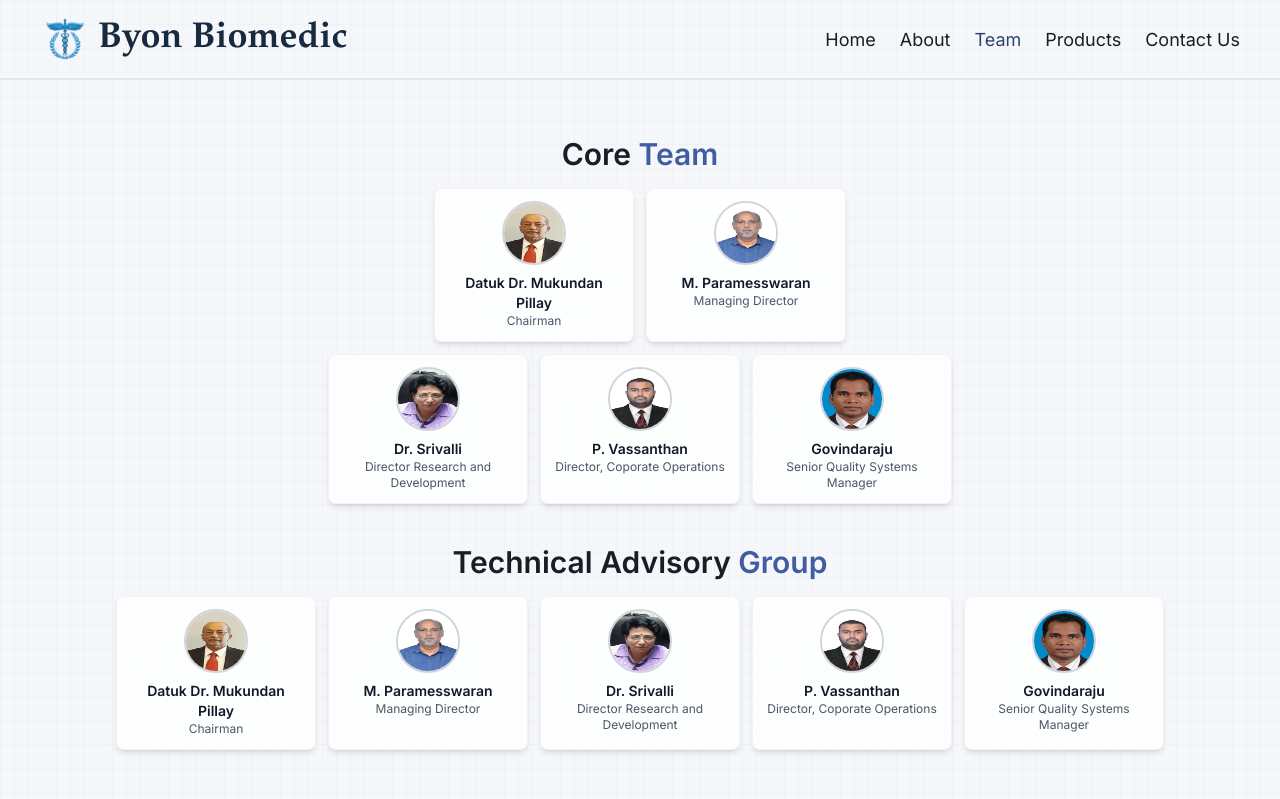
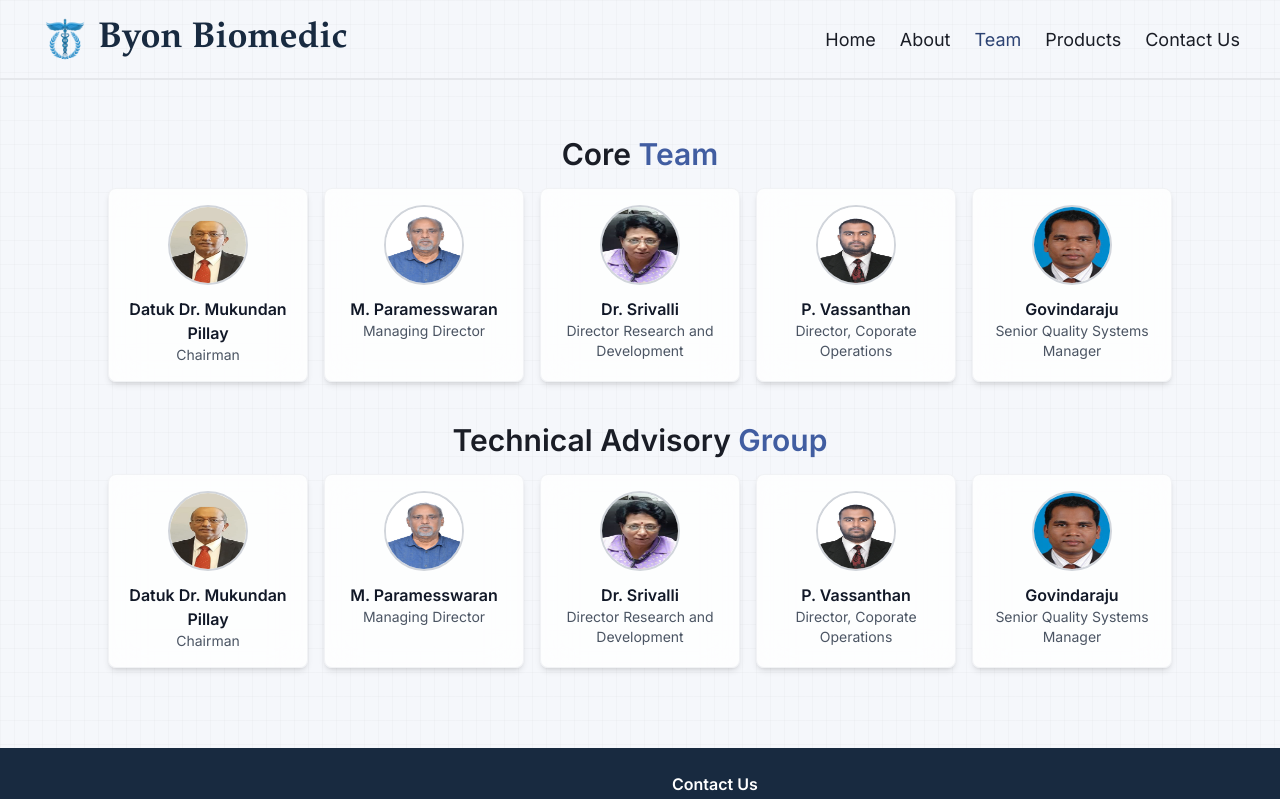
Before and after one commit to sai-ram-kaushik/byon-biomedic-website, a React (Vite) app: page /team in a window 1280 px wide. Shown: the top 799 px of the page. Built offline with nearby package versions, Linux system fonts and the light colour scheme.

Commit message:
Teamfix2

```diff
--- a/src/pages/Team.jsx
+++ b/src/pages/Team.jsx
@@ -25,53 +25,38 @@ const Team = ({ about }) => {
             </h3>
          </motion.div>
 
-         {/* 2 Members (Above) - Now Matches the Other Cards */}
-         <motion.div className="flex flex-wrap justify-center gap-3" variants={fadeIn}>
-            {teamMembers.slice(0, 2).map((member, idx) => (
+         {/* Core Team Members */}
+         <motion.div className="flex flex-wrap justify-center gap-4" variants={fadeIn}>
+            {teamMembers.slice(0, 5).map((member, idx) => (
                <motion.div
                   key={idx}
-                  className="text-center w-[200px] bg-white/80 p-3 rounded-lg shadow-md hover:shadow-lg cursor-pointer transform transition-transform duration-300 hover:-translate-y-1 border border-gray-200/50 backdrop-blur-lg flex flex-col items-center"
+                  className="text-center w-[200px] bg-white/80 p-4 rounded-lg shadow-md hover:shadow-lg cursor-pointer transform transition-transform duration-300 hover:-translate-y-1 border border-gray-200/50 backdrop-blur-lg flex flex-col items-center"
                   onClick={() => setSelectedMember(member)}
                   whileHover={{ scale: 1.05 }}>
-                  <img className="mb-2 w-16 h-16 rounded-full border-2 border-gray-300" src={member.imageUrl} alt={member.name} />
-                  <h3 className="text-sm font-semibold text-gray-900">{member.name}</h3>
-                  <p className="text-xs text-gray-600">{member.designation}</p>
+                  <img className="mb-3 w-20 h-20 rounded-full border-2 border-gray-300" src={member.imageUrl} alt={member.name} />
+                  <h3 className="text-md font-semibold text-gray-900">{member.name}</h3>
+                  <p className="text-sm text-gray-600">{member.designation}</p>
                </motion.div>
             ))}
          </motion.div>
 
-         {/* 3 Members (Below) (No Changes Here) */}
-         <motion.div className="flex flex-wrap justify-center gap-3 mt-3" variants={fadeIn}>
-            {teamMembers.slice(2, 5).map((member, idx) => (
-               <motion.div
-                  key={idx}
-                  className="text-center w-[200px] bg-white/80 p-3 rounded-lg shadow-md hover:shadow-lg cursor-pointer transform transition-transform duration-300 hover:-translate-y-1 border border-gray-200/50 backdrop-blur-lg flex flex-col items-center"
-                  onClick={() => setSelectedMember(member)}
-                  whileHover={{ scale: 1.05 }}>
-                  <img className="mb-2 w-16 h-16 rounded-full border-2 border-gray-300" src={member.imageUrl} alt={member.name} />
-                  <h3 className="text-sm font-semibold text-gray-900">{member.name}</h3>
-                  <p className="text-xs text-gray-600">{member.designation}</p>
-               </motion.div>
-            ))}
-         </motion.div>
-
-         {/* Technical Advisory Group Section (No Changes Here) */}
+         {/* Technical Advisory Group Section */}
          <motion.div id="technical-advisory-group" className="flex items-center justify-center w-full py-4 mt-6" variants={fadeIn}>
             <h3 className="text-2xl lg:text-3xl font-heading font-bold">
                Technical Advisory <span className="text-primary">Group</span>
             </h3>
          </motion.div>
 
-         <motion.div className="flex flex-wrap justify-center gap-3" variants={fadeIn}>
+         <motion.div className="flex flex-wrap justify-center gap-4" variants={fadeIn}>
             {advisoryMembers.map((member, idx) => (
                <motion.div
                   key={idx}
-                  className="text-center w-[200px] bg-white/80 p-3 rounded-lg shadow-md hover:shadow-lg cursor-pointer transform transition-transform duration-300 hover:-translate-y-1 border border-gray-200/50 backdrop-blur-lg flex flex-col items-center"
+                  className="text-center w-[200px] bg-white/80 p-4 rounded-lg shadow-md hover:shadow-lg cursor-pointer transform transition-transform duration-300 hover:-translate-y-1 border border-gray-200/50 backdrop-blur-lg flex flex-col items-center"
                   onClick={() => setSelectedMember(member)}
                   whileHover={{ scale: 1.05 }}>
-                  <img className="mb-2 w-16 h-16 rounded-full border-2 border-gray-300" src={member.imageUrl} alt={member.name} />
-                  <h3 className="text-sm font-semibold text-gray-900">{member.name}</h3>
-                  <p className="text-xs text-gray-600">{member.designation}</p>
+                  <img className="mb-3 w-20 h-20 rounded-full border-2 border-gray-300" src={member.imageUrl} alt={member.name} />
+                  <h3 className="text-md font-semibold text-gray-900">{member.name}</h3>
+                  <p className="text-sm text-gray-600">{member.designation}</p>
                </motion.div>
             ))}
          </motion.div>
@@ -79,13 +64,13 @@ const Team = ({ about }) => {
          {/* Popup Modal */}
          {selectedMember && (
             <div className="fixed inset-0 flex items-center justify-center bg-black bg-opacity-50">
-               <div className="bg-white p-4 rounded-lg max-w-xs relative shadow-xl">
+               <div className="bg-white p-5 rounded-lg max-w-xs relative shadow-xl">
                   <button className="absolute top-2 right-2 text-gray-500 hover:text-gray-800" onClick={() => setSelectedMember(null)}>✖</button>
-                  <img className="w-20 h-20 mx-auto rounded-full border-2 border-gray-300" src={selectedMember.imageUrl} alt={selectedMember.name} />
-                  <h2 className="text-sm font-bold mt-2">{selectedMember.name}</h2>
-                  <p className="text-gray-700 text-xs">{selectedMember.designation}</p>
-                  <p className="mt-2 text-xs">{selectedMember.bio}</p>
-                  <button className="mt-3 px-3 py-1 bg-blue-600 text-white rounded hover:bg-blue-700 text-xs" onClick={() => setSelectedMember(null)}>Close</button>
+                  <img className="w-24 h-24 mx-auto rounded-full border-2 border-gray-300" src={selectedMember.imageUrl} alt={selectedMember.name} />
+                  <h2 className="text-lg font-bold mt-3">{selectedMember.name}</h2>
+                  <p className="text-gray-700 text-sm">{selectedMember.designation}</p>
+                  <p className="mt-2 text-sm">{selectedMember.bio}</p>
+                  <button className="mt-3 px-4 py-2 bg-blue-600 text-white rounded hover:bg-blue-700 text-sm" onClick={() => setSelectedMember(null)}>Close</button>
                </div>
             </div>
          )}
```
